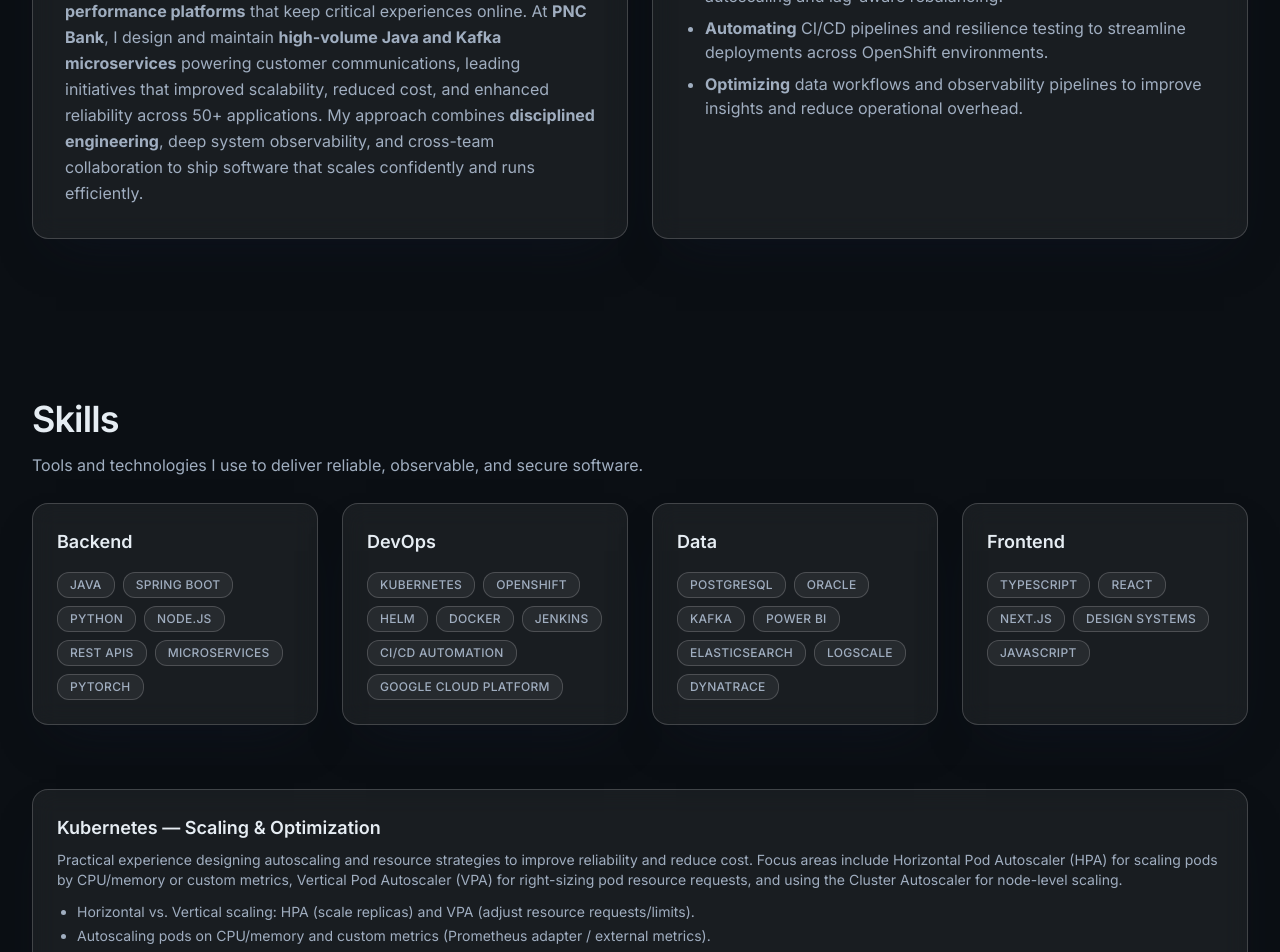
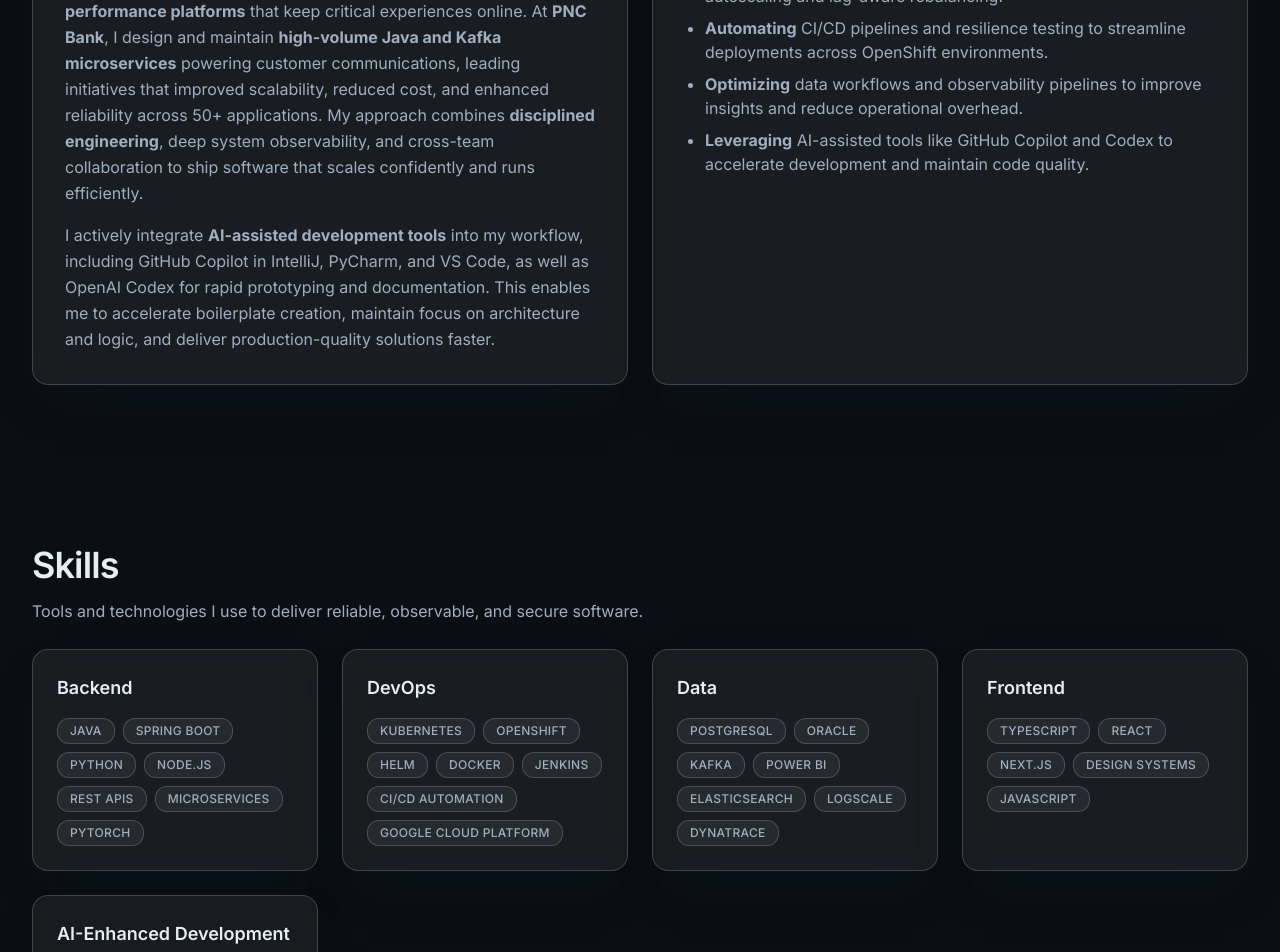
Before and after one commit to haedonk/portfolio, a Next.js app: page / in a window 1280 px wide. Shown: the part 760-1712 px from the top of the page. Built offline with nearby package versions, Linux system fonts and the light colour scheme.

Commit message:
Add AI-assisted development tools to About and Experience sections; introduce AI-Enhanced Development skills category

```diff
--- a/src/components/About.tsx
+++ b/src/components/About.tsx
@@ -13,6 +13,9 @@ export function About() {
         My approach combines <strong>disciplined engineering</strong>, deep system observability, and cross-team collaboration
         to ship software that scales confidently and runs efficiently.
       </p>
+      <p className="mt-4 leading-relaxed text-[var(--muted)]">
+        I actively integrate <strong>AI-assisted development tools</strong> into my workflow, including GitHub Copilot in IntelliJ, PyCharm, and VS Code, as well as OpenAI Codex for rapid prototyping and documentation. This enables me to accelerate boilerplate creation, maintain focus on architecture and logic, and deliver production-quality solutions faster.
+      </p>
     </GlassCard>
 
     <GlassCard className="p-6 md:p-8">
@@ -21,6 +24,7 @@ export function About() {
         <li><strong>Scaling</strong> Spring Boot and Kafka-based systems with intelligent autoscaling and lag-aware rebalancing.</li>
         <li><strong>Automating</strong> CI/CD pipelines and resilience testing to streamline deployments across OpenShift environments.</li>
         <li><strong>Optimizing</strong> data workflows and observability pipelines to improve insights and reduce operational overhead.</li>
+        <li><strong>Leveraging</strong> AI-assisted tools like GitHub Copilot and Codex to accelerate development and maintain code quality.</li>
       </ul>
     </GlassCard>
   </div>
--- a/src/components/Experience.tsx
+++ b/src/components/Experience.tsx
@@ -22,6 +22,7 @@ const roles: Role[] = [
     'Led the cloud migration of 15 legacy services to OpenShift with automated resilience and load testing pipelines.',
     'Improved customer onboarding by 25% by launching auto-enrollment and proactive messaging flows.',
     'Enhanced observability and incident response through Dynatrace dashboards, distributed tracing, and runbook automation.',
+    'Adopted AI-assisted tools (Copilot, Codex) to streamline development, improve test coverage generation, and maintain consistent code documentation across Java and Python services.',
     ],
   },
   {
--- a/src/components/Skills.tsx
+++ b/src/components/Skills.tsx
@@ -16,6 +16,10 @@ const skills = [
   {
     title: 'Frontend',
     items: ['TypeScript', 'React', 'Next.js', 'Design Systems', 'JavaScript'],
+  },
+  {
+    title: 'AI-Enhanced Development',
+    items: ['GitHub Copilot', 'OpenAI Codex', 'IntelliJ IDEA', 'PyCharm', 'VS Code'],
   },
 ]
 
```
